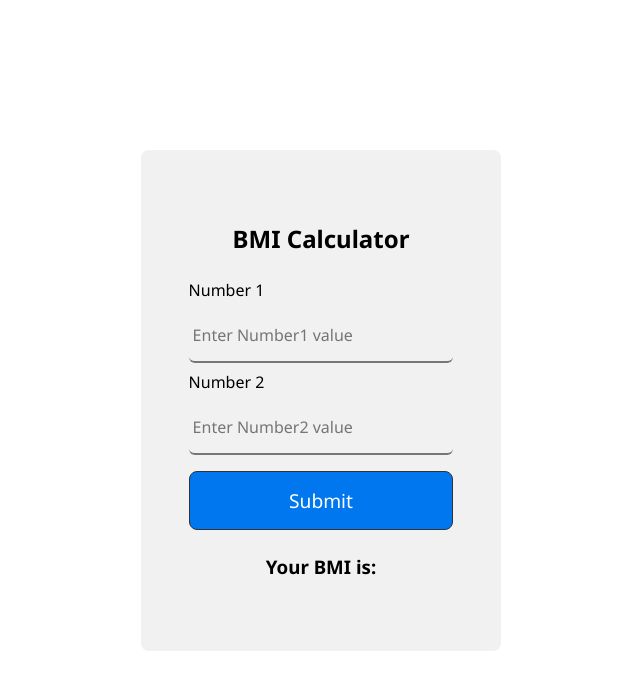
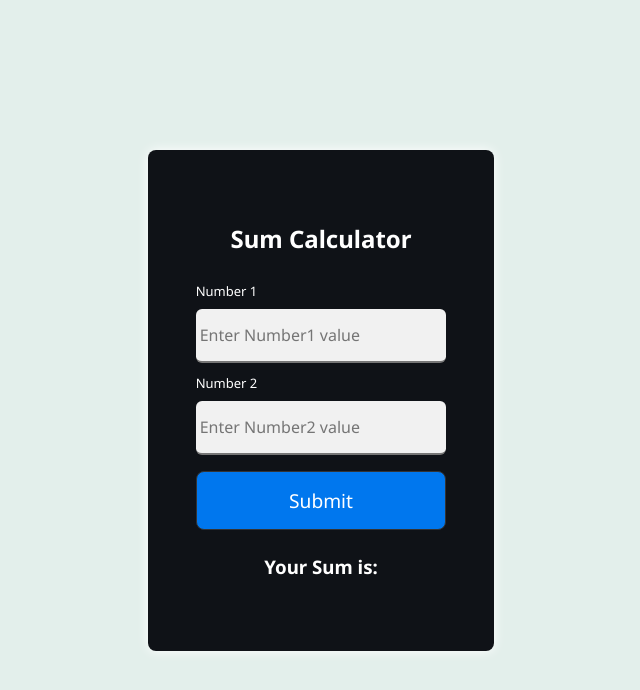
Before and after one commit to tinkugupta5/Add_two_numbers, a React (Create React App) app: page / in a window 1280 px wide. Shown: the top 690 px of the page, without its empty margins (319-959 px from the left). Built offline with nearby package versions, Linux system fonts and the light colour scheme.

Commit message:
align syntax

```diff
--- a/src/App.css
+++ b/src/App.css
@@ -1,13 +1,12 @@
 @import url('https://fonts.googleapis.com/css2?family=Noto+Sans:ital,wght@0,100;0,200;0,300;0,400;0,500;0,600;0,700;0,800;0,900;1,100;1,200;1,300;1,400;1,500;1,600;1,700;1,800;1,900&display=swap');
-
 
 * {
   box-sizing: border-box;
   margin: 0;
   padding: 0;
-
   font-family: 'Noto Sans', sans-serif;
 }
+
 .app {
   display: flex;
   flex-direction: column;
@@ -15,13 +14,25 @@
   align-items: center;
   width: 100%;
   height: 100vh;
+  background-color: #E3EFEB;
 }
 .container {
   box-shadow: 0px 0px 12px rgb(255, 255, 255);
-  background-color: rgb(241, 241, 241);
+  background-color: #0F1217;
   border-radius: 8px;
   padding: 3rem;
 
+}
+
+h2,h3
+{
+  color: white;
+}
+
+label
+{
+  color: white;
+  font-size: 13px;
 }
 input {
   width: 100%;
@@ -31,12 +42,11 @@ input {
   border-radius: 6px;
   outline: none;
   border-top-style: hidden;
-        border-right-style: hidden;
-        border-left-style: hidden;
+  border-right-style: hidden;
+  border-left-style: hidden;
+  background-color: rgb(241, 241, 241);
+}
 
-        background-color: rgb(241, 241, 241);
-
-}
 .btn {
   display: block;
   width: 100%;
--- a/src/App.js
+++ b/src/App.js
@@ -29,7 +29,7 @@ function App() {
   return (
   <div className='app'>
     <div className='container'>
-      <h2 className='center'>BMI Calculator</h2>
+      <h2 className='center'>Sum Calculator</h2>
       <form onSubmit={calcSum}>
         <div>
         <label>Number 1</label>
@@ -44,7 +44,7 @@ function App() {
         </div>
       </form>
       <div className='center'>
-          <h3>Your BMI is: {Add}</h3>
+          <h3>Your Sum is: {Add}</h3>
         </div>
     </div>
   </div>
```
